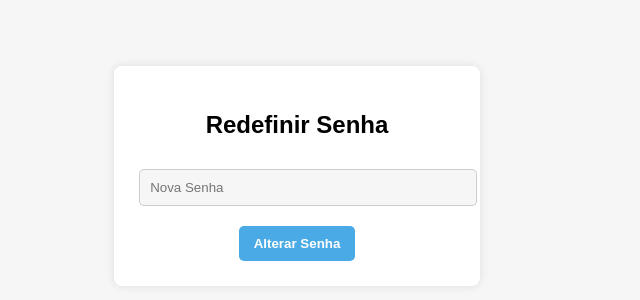
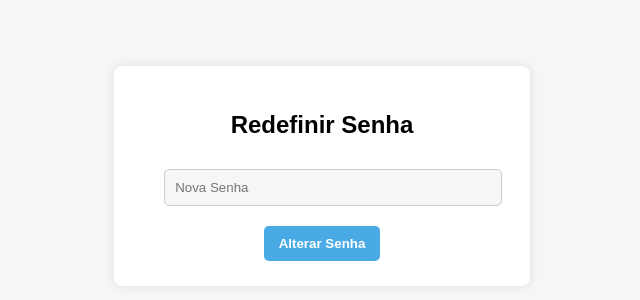
Before and after one commit to CarlosCruz0001/rest-passoword-PDM2, a React (Vite) app: page / in a window 1280 px wide. Shown: the part 224-524 px from the top of the page, without its empty margins (343-983 px from the left). Built offline with nearby package versions, Linux system fonts and the light colour scheme.

Commit message:
atualizando processo de redefinição de senha

```diff
--- a/src/styles.css
+++ b/src/styles.css
@@ -14,8 +14,12 @@ body {
     border-radius: 8px;
     box-shadow: 0 0 10px rgba(0, 0, 0, 0.1);
     text-align: center;
-    flex: 1;
-    justify-content: center;
+    width: 100%;
+    max-width: 400px; /* Definir um limite máximo para a largura do card */
+    display: flex;
+    flex-direction: column;
+    align-items: center; /* Centralizar conteúdo horizontalmente */
+    justify-content: center; /* Centralizar conteúdo verticalmente */
   }
 
   input {
```
